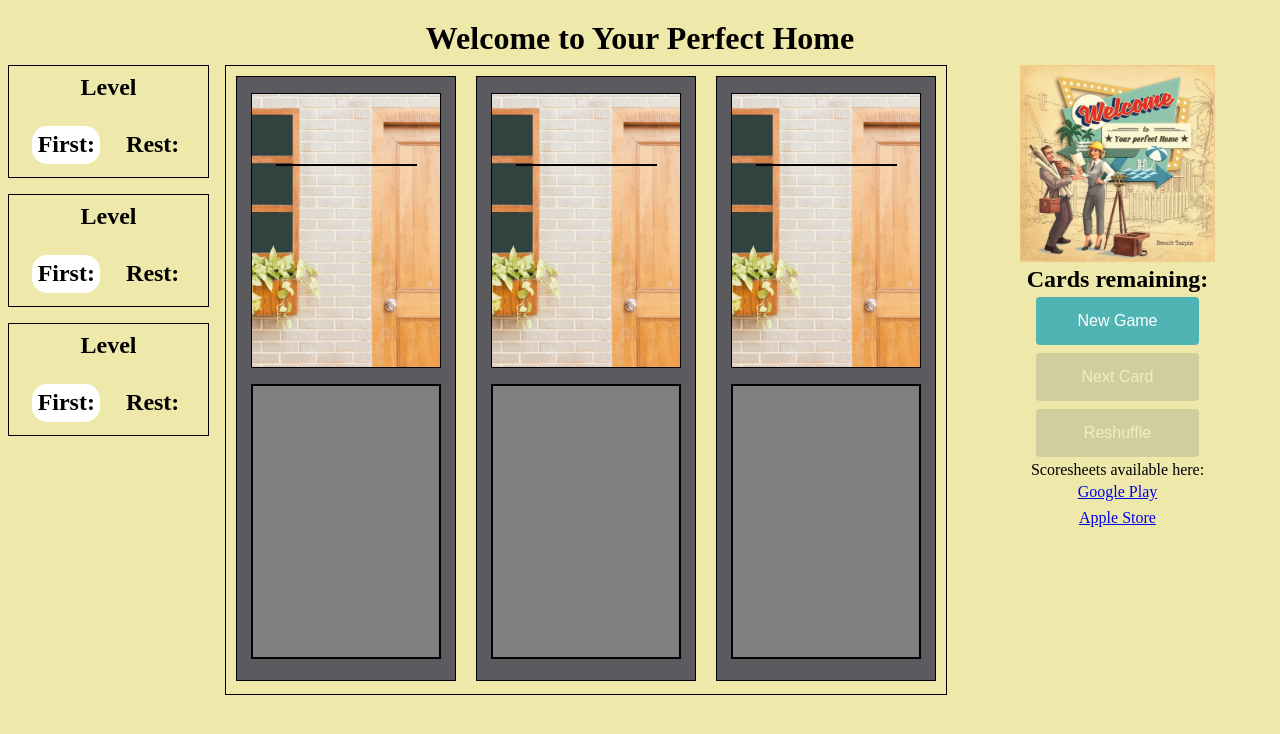
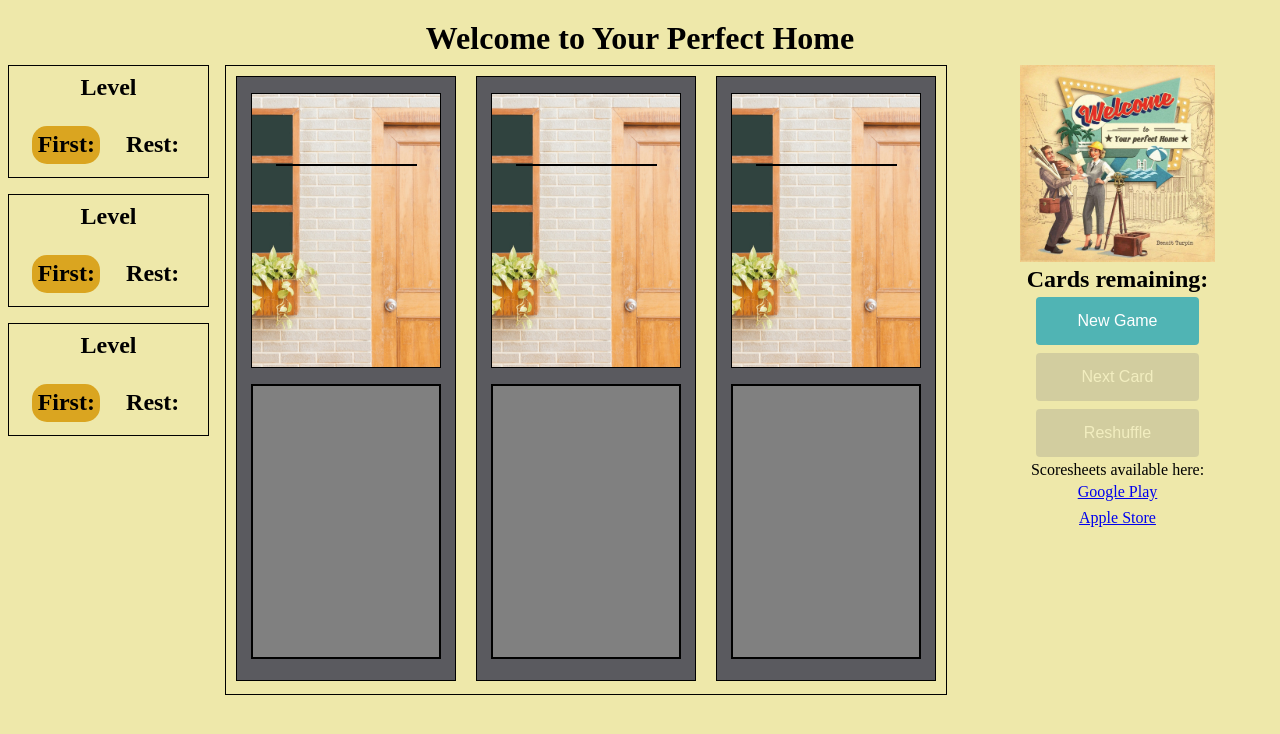
Before and after one commit to BMyung/welcome_to_react, a React (Vite) app: page / in a window 1280 px wide. Shown: the top 734 px of the page. Built offline with nearby package versions, Linux system fonts and the light colour scheme.

Commit message:
restore animation and edit goal color

```diff
--- a/src/App.jsx
+++ b/src/App.jsx
@@ -126,7 +126,7 @@ function App() {
     </div>
     <div className='cardArea'>
       {gameStacks.map((data,i)=>{
-        return (<Combo deck={data} discard={discardStack[i]} key={i}/>)
+        return (<Combo deck={data} discard={discardStack[i]} key={i} anim={animation}/>)
       })}
     </div>
     <div className = 'menuWrapper'>
--- a/src/components/section/goalpoints.jsx
+++ b/src/components/section/goalpoints.jsx
@@ -1,25 +1,10 @@
 import { useState } from "react";
 
 export default function Goalpoints({points}){
-// //     // let scoreCard = () => {
-// //     //     active ? this.setState({color: 'rgb(59,59,59)'}) : this.setState({color: ''});
-// //     //     this.setState({ active: !active });
-// //     // }
-// //     return (
-// //         <div className='points'>
-// //             {/* <h2 style={{backgroundColor: color}} className='goalPoint1' onClick={scoreCard}>First:</h2> */}
-// //             <h2 style={{backgroundColor: color}} className='goalPoint1'>First:</h2>
-// //             <h2 className='goalPoint2'>Rest: </h2>
-// //         </div>
-
-// //     )
-// // }
-
-//   function Goalpoints({points}){
-    const [color, setColor] = useState('white');
+    const [color, setColor] = useState('goldenrod');
     const [active, setActive] = useState(true)
     let scoreCard = () => {
-        active ? setColor('rgb(59,59,59)') : setColor('white');
+        active ? setColor('rgb(109,109,109)') : setColor('goldenrod');
         setActive(!active );
     }
     let first, second = '';
--- a/src/components/section/menu.jsx
+++ b/src/components/section/menu.jsx
@@ -9,9 +9,6 @@ export default function Menu({newGame, shuffle, next, active}){
                 <ul>
                     <li><a href='https://play.google.com/store/apps/details?id=com.bluecocker.welcome' target="_blank" rel="noopener noreferrer">Google Play</a></li>
                     <li><a href='https://apps.apple.com/us/app/welcome-to-your-perfect-place/id1358077007' target="_blank" rel="noopener noreferrer">Apple Store</a></li>
-                    {/* <li><a href='https://s3.amazonaws.com/geekdo-files.com/bgg264624?response-content-disposition=inline%3B%20filename%3D%22Welcome_To_Fillable_Sheet_PDF_v2.0.pdf%22&response-content-type=application%2Fpdf&X-Amz-Content-Sha256=UNSIGNED-PAYLOAD&X-Amz-Algorithm=AWS4-HMAC-SHA256&X-Amz-Credential=AKIAJYFNCT7FKCE4O6TA%2F20200403%2Fus-east-1%2Fs3%2Faws4_request&X-Amz-Date=20200403T215606Z&X-Amz-SignedHeaders=host&X-Amz-Expires=120&X-Amz-Signature=5fd74b9f08a1311ac83278968343f1d2b81dd5502ec2e5d9cbbc6d2d10ee5ccd' target="_blank" rel="noopener noreferrer">Color Download (Interactive File)</a></li>
-                    <li><a href='https://s3.amazonaws.com/geekdo-files.com/bgg203807?response-content-disposition=inline%3B%20filename%3D%22Feuille_score.pdf%22&response-content-type=application%2Fpdf&X-Amz-Content-Sha256=UNSIGNED-PAYLOAD&X-Amz-Algorithm=AWS4-HMAC-SHA256&X-Amz-Credential=AKIAJYFNCT7FKCE4O6TA%2F20200403%2Fus-east-1%2Fs3%2Faws4_request&X-Amz-Date=20200403T215543Z&X-Amz-SignedHeaders=host&X-Amz-Expires=120&X-Amz-Signature=915bc9af7e0c9759b4a006c49b0798a6c9dbd8e18e238af174921f348c4b1192' target="_blank" rel="noopener noreferrer">Color Download (To Print)</a></li>
-                    <li><a href='https://s3.amazonaws.com/geekdo-files.com/bgg242382?response-content-disposition=inline%3B%20filename%3D%22WelcomeToSheet-2up-LowInk.pdf%22&response-content-type=application%2Fpdf&X-Amz-Content-Sha256=UNSIGNED-PAYLOAD&X-Amz-Algorithm=AWS4-HMAC-SHA256&X-Amz-Credential=AKIAJYFNCT7FKCE4O6TA%2F20200403%2Fus-east-1%2Fs3%2Faws4_request&X-Amz-Date=20200403T215423Z&X-Amz-SignedHeaders=host&X-Amz-Expires=120&X-Amz-Signature=7af5cac27e0b1200b91b0c7b6917678c5166b2db26eec88deb1aa42e0c1d37eb' target="_blank" rel="noopener noreferrer">B&W Download (To print)</a></li> */}
 
                 </ul>
                 </div>
```
